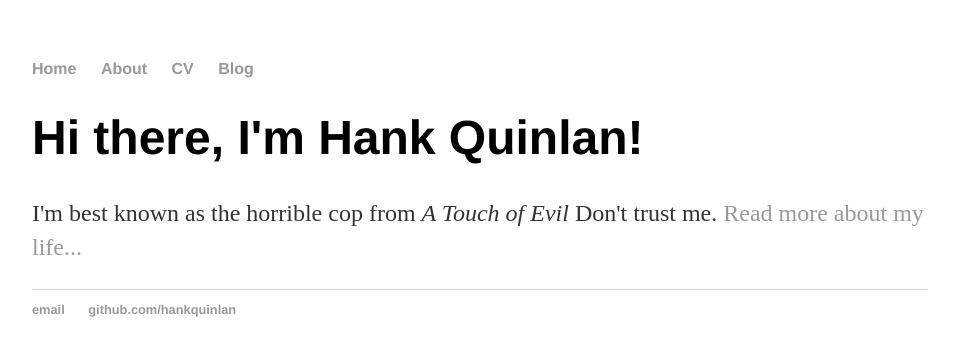
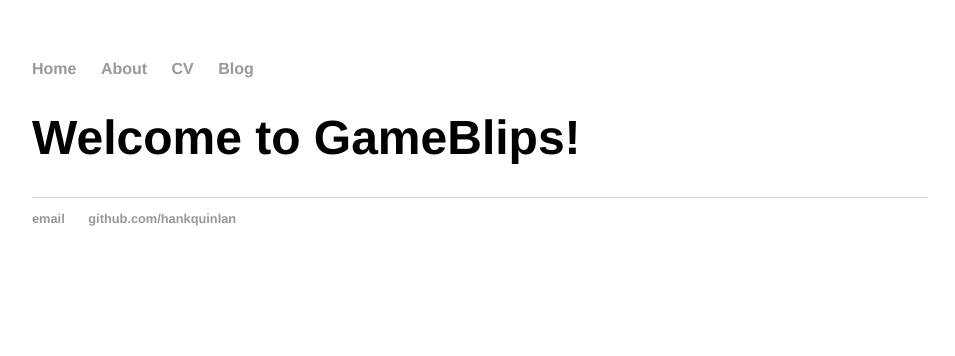
Before and after one commit to gameblips/gameblips.github.io, a Jekyll site: the page built from index.html, in a window 1280 px wide. Shown: the top 356 px of the page, without its empty margins (160-1115 px from the left). Built offline with Jekyll 4.4.1, drawn with Linux system fonts in a browser that asks for light colours.

Commit message:
Changed base template data

```diff
--- a/index.html
+++ b/index.html
@@ -1,8 +1,7 @@
 ---
 layout: default
-title: Hank Quinlan, Horrible Cop
+title: GameBlips - Insert Coin
 ---
 <div class="blurb">
-	<h1>Hi there, I'm Hank Quinlan!</h1>
-	<p>I'm best known as the horrible cop from <em>A Touch of Evil</em> Don't trust me. <a href="/about">Read more about my life...</a></p>
+	<h1>Welcome to GameBlips!</h1>
 </div><!-- /.blurb -->
```
